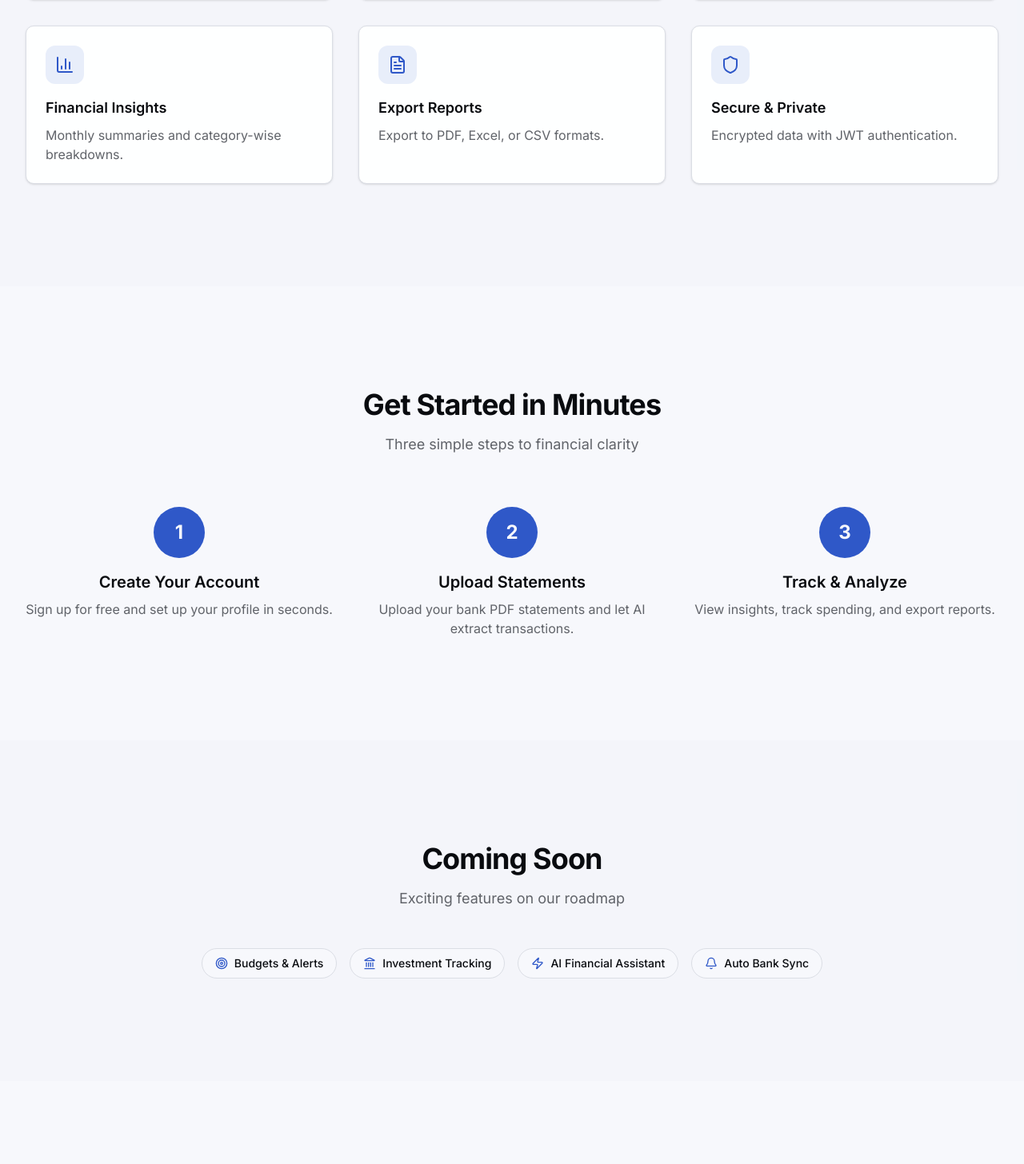
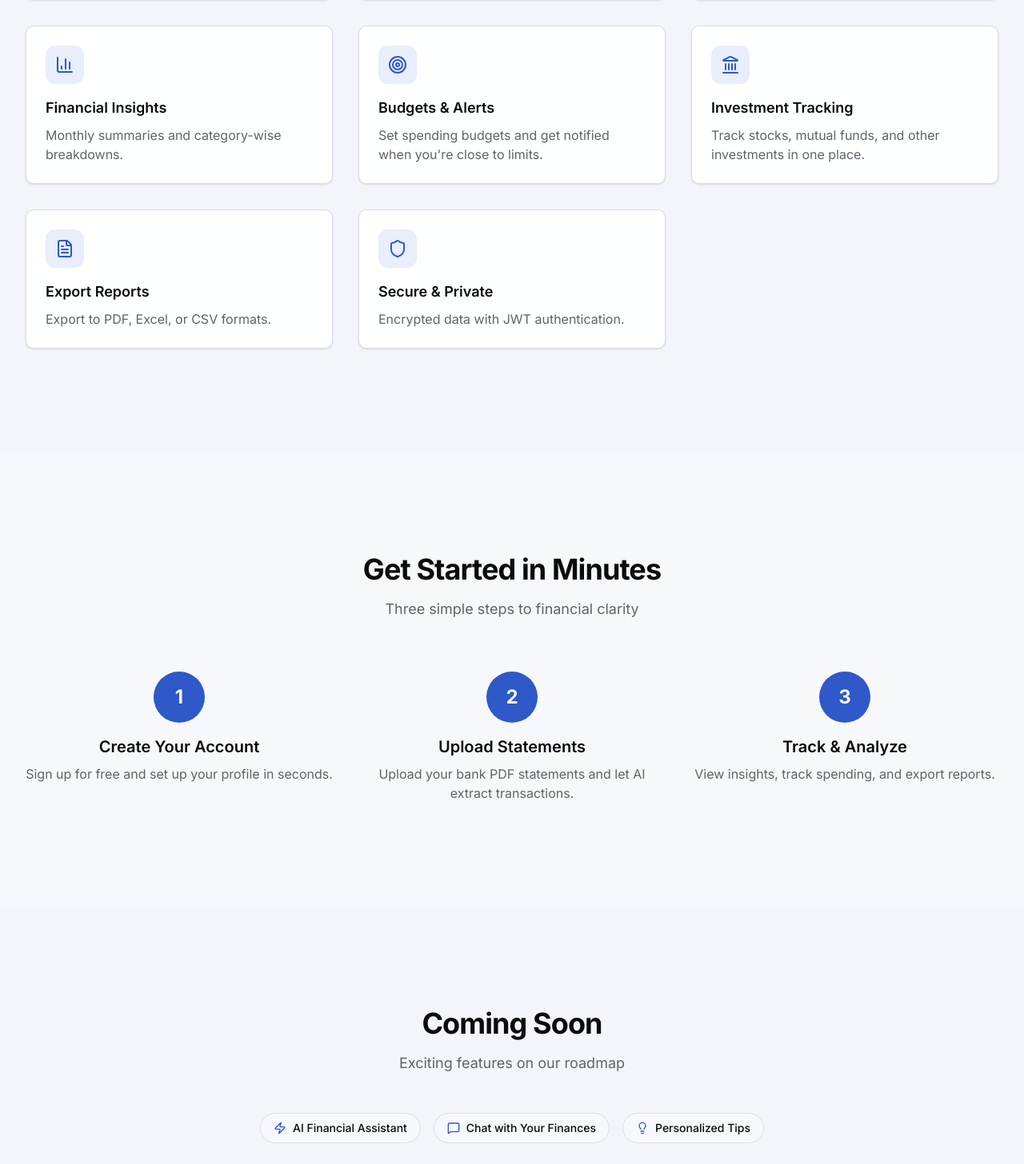
Before and after one commit to rajat-kumar-thakur/Finora-frontend, a Next.js app: page / in a window 1280 px wide. Shown: the part 2074-3530 px from the top of the page at 80% size. Built offline with nearby package versions, Linux system fonts and the light colour scheme; no server answers.

Commit message:
Update landing-page.tsx

```diff
--- a/components/landing/landing-page.tsx
+++ b/components/landing/landing-page.tsx
@@ -12,16 +12,17 @@ import {
   BarChart3,
   ArrowRight,
   Target,
-  Bell,
   FileText,
-  Landmark
+  Landmark,
+  MessageSquare,
+  Lightbulb
 } from "lucide-react"
 import { Button } from "@/components/ui/button"
 import { Card, CardContent } from "@/components/ui/card"
 import { ThemeToggle } from "@/components/theme-toggle"
 import { CursorSpotlight } from "@/components/cursor-spotlight"
 
-// Implemented features (Phase 0, 1A, 1B - Complete)
+// Implemented features (Phase 0, 1A, 1B, 2, 3 - Complete)
 const features = [
   {
     icon: Upload,
@@ -44,6 +45,16 @@ const features = [
     description: "Monthly summaries and category-wise breakdowns."
   },
   {
+    icon: Target,
+    title: "Budgets & Alerts",
+    description: "Set spending budgets and get notified when you're close to limits."
+  },
+  {
+    icon: Landmark,
+    title: "Investment Tracking",
+    description: "Track stocks, mutual funds, and other investments in one place."
+  },
+  {
     icon: FileText,
     title: "Export Reports",
     description: "Export to PDF, Excel, or CSV formats."
@@ -55,12 +66,11 @@ const features = [
   }
 ]
 
-// Upcoming features (Phase 2-5)
+// Upcoming features (Phase 4)
 const upcomingFeatures = [
-  { icon: Target, text: "Budgets & Alerts" },
-  { icon: Landmark, text: "Investment Tracking" },
   { icon: Zap, text: "AI Financial Assistant" },
-  { icon: Bell, text: "Auto Bank Sync" }
+  { icon: MessageSquare, text: "Chat with Your Finances" },
+  { icon: Lightbulb, text: "Personalized Tips" }
 ]
 
 export function LandingPage() {
```
